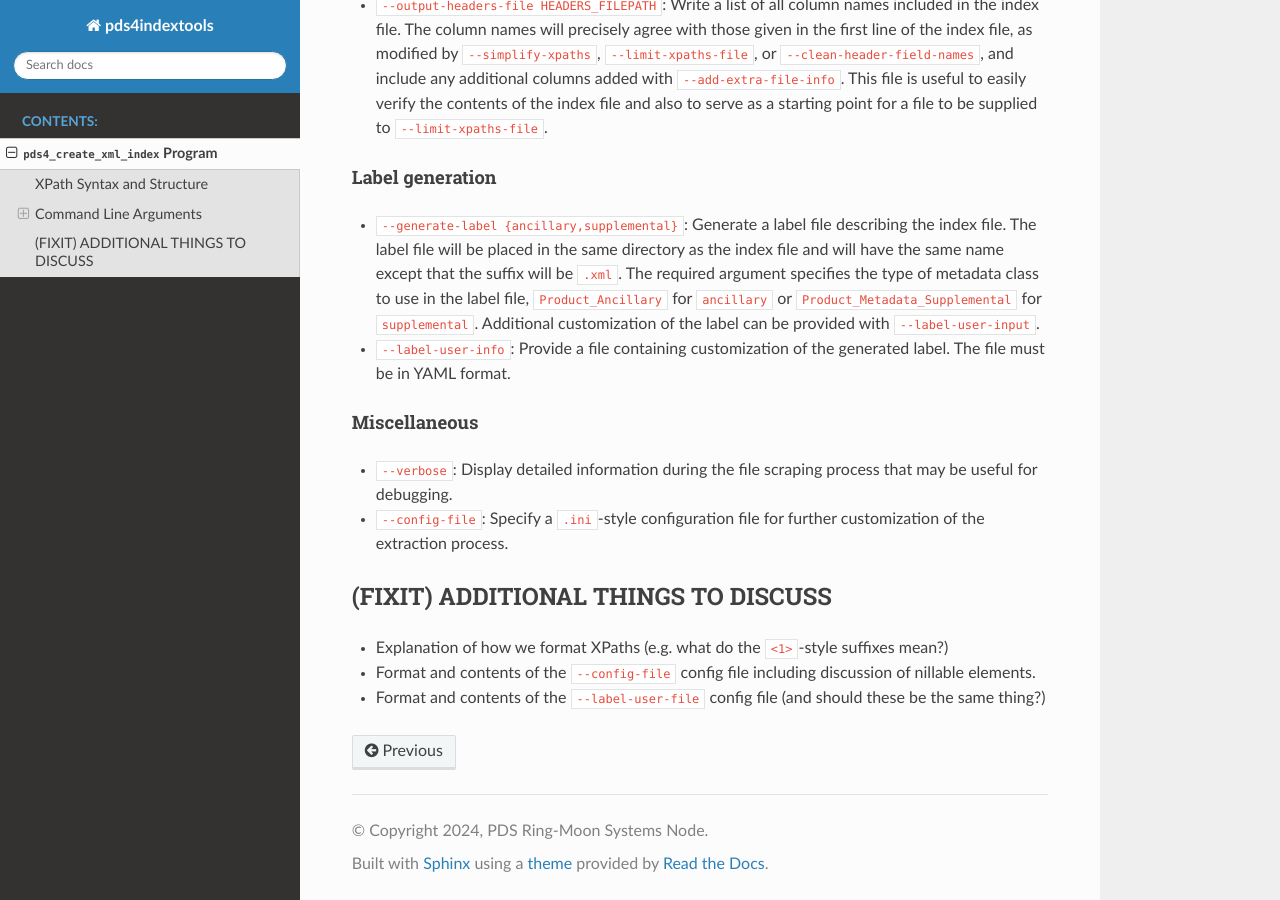
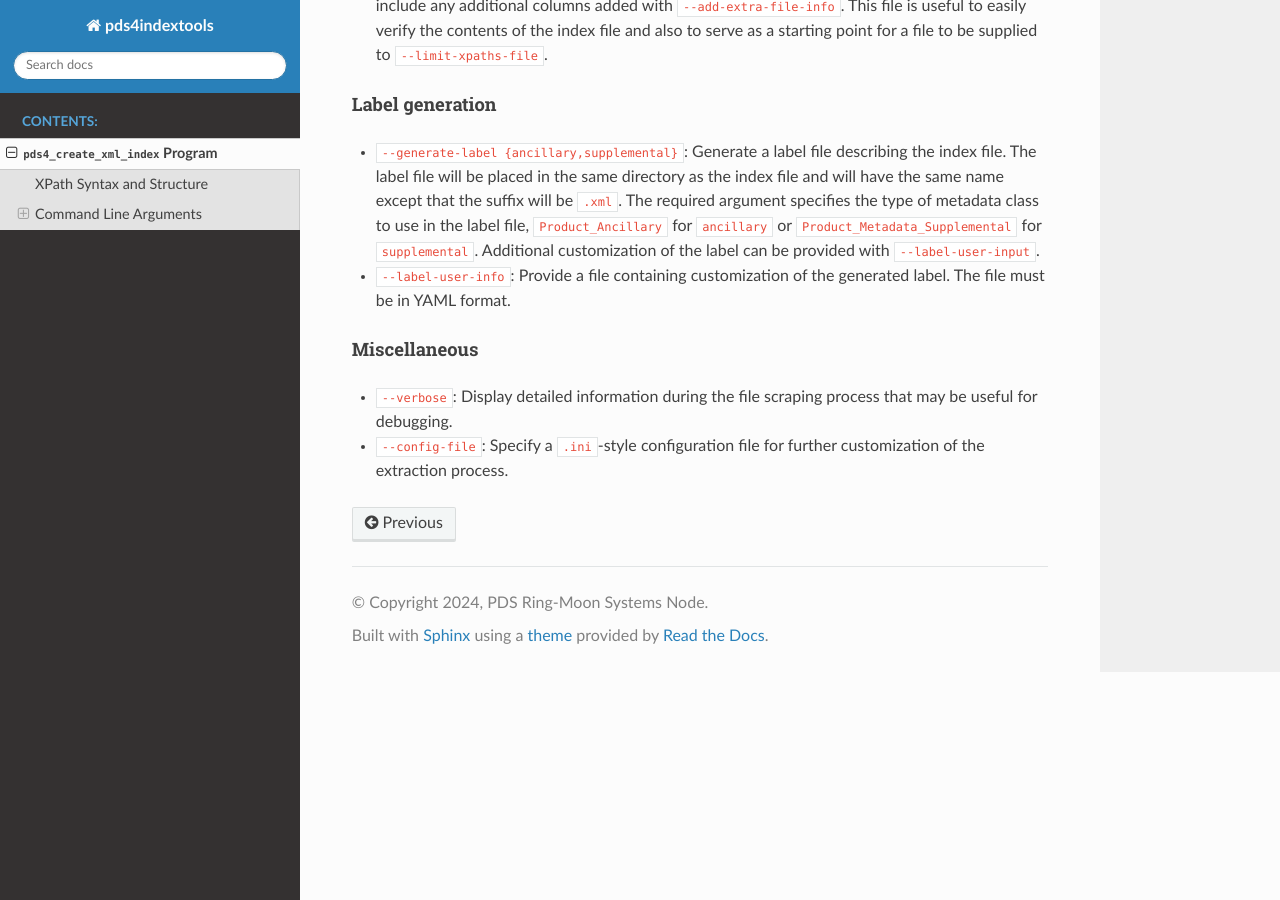
Before and after one commit to SETI/rms-pds4indextools, a Sphinx documentation site: the page built from docs/pds4_create_xml_index.rst, in a window 1280 px wide and 900 px high, scrolled down 3465 px. Built offline with Sphinx 7.4.7 and the Read the Docs theme 2.0.0, drawn with Linux system fonts in a browser that asks for light colours; some of the changed text lies outside the part shown.

Commit message:
Changing documentation for 1.0.0 release (#28)
* Changing documentation for 1.0.0 release

* Removing missed FIXIT section

```diff
--- a/docs/pds4_create_xml_index.rst
+++ b/docs/pds4_create_xml_index.rst
@@ -17,10 +17,6 @@
 
 XPath Syntax and Structure
 --------------------------
-
-(FIXIT The next two paragraphs need to be rewritten becase the user *doesn't* need to
-learn ``lxml``, just the XPath format we provide. We should explain that in detail, with
-examples.)
 
 Before using the tool, it is imperative that the user becomes comfortable with
 the XPath language and how it is parsed with ``lxml``.
@@ -190,14 +186,3 @@
 
 - ``--config-file``: Specify a ``.ini``-style configuration file for further customization
   of the extraction process.
-
-
-
-(FIXIT) ADDITIONAL THINGS TO DISCUSS
-------------------------------------
-
-- Explanation of how we format XPaths (e.g. what do the ``<1>``-style suffixes mean?)
-- Format and contents of the ``--config-file`` config file including discussion of
-  nillable elements.
-- Format and contents of the ``--label-user-file`` config file (and should these be the
-  same thing?)
```
